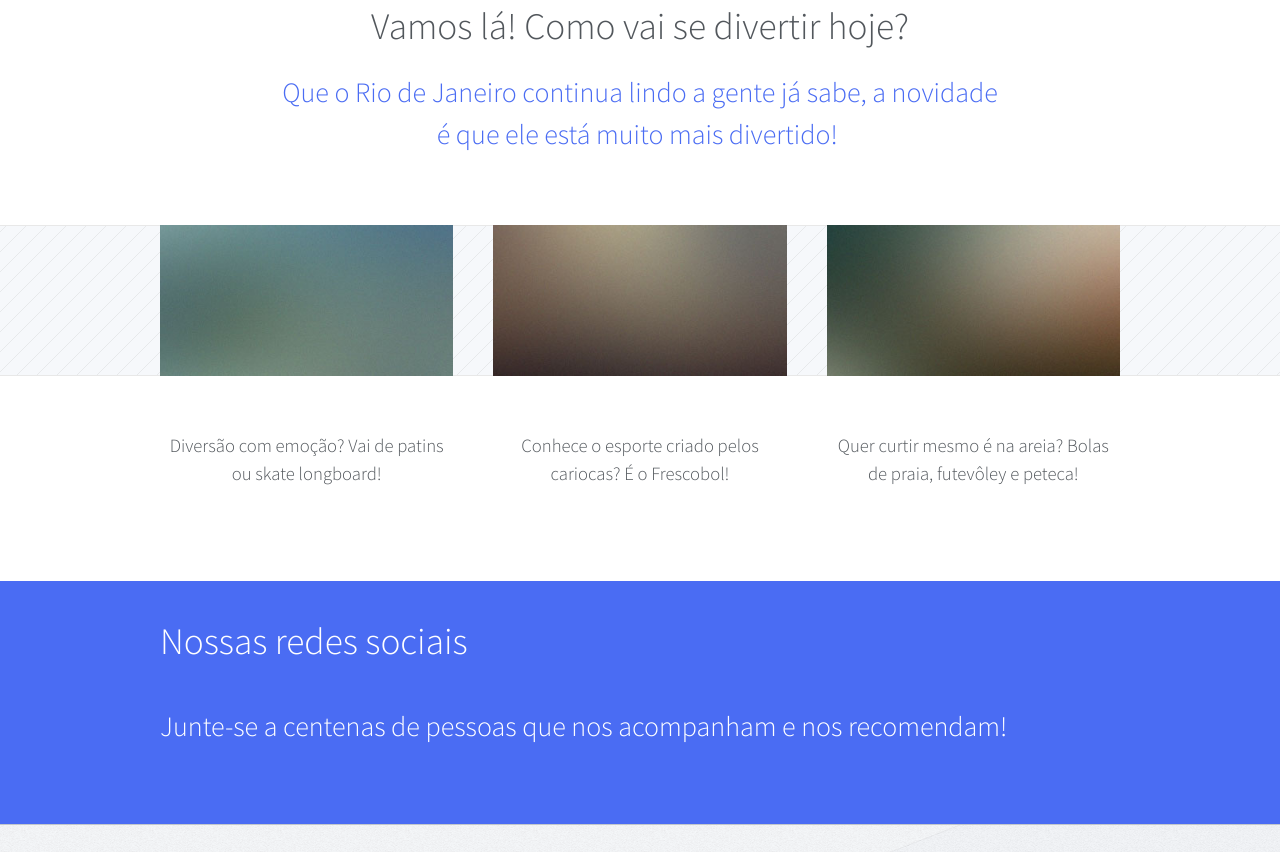
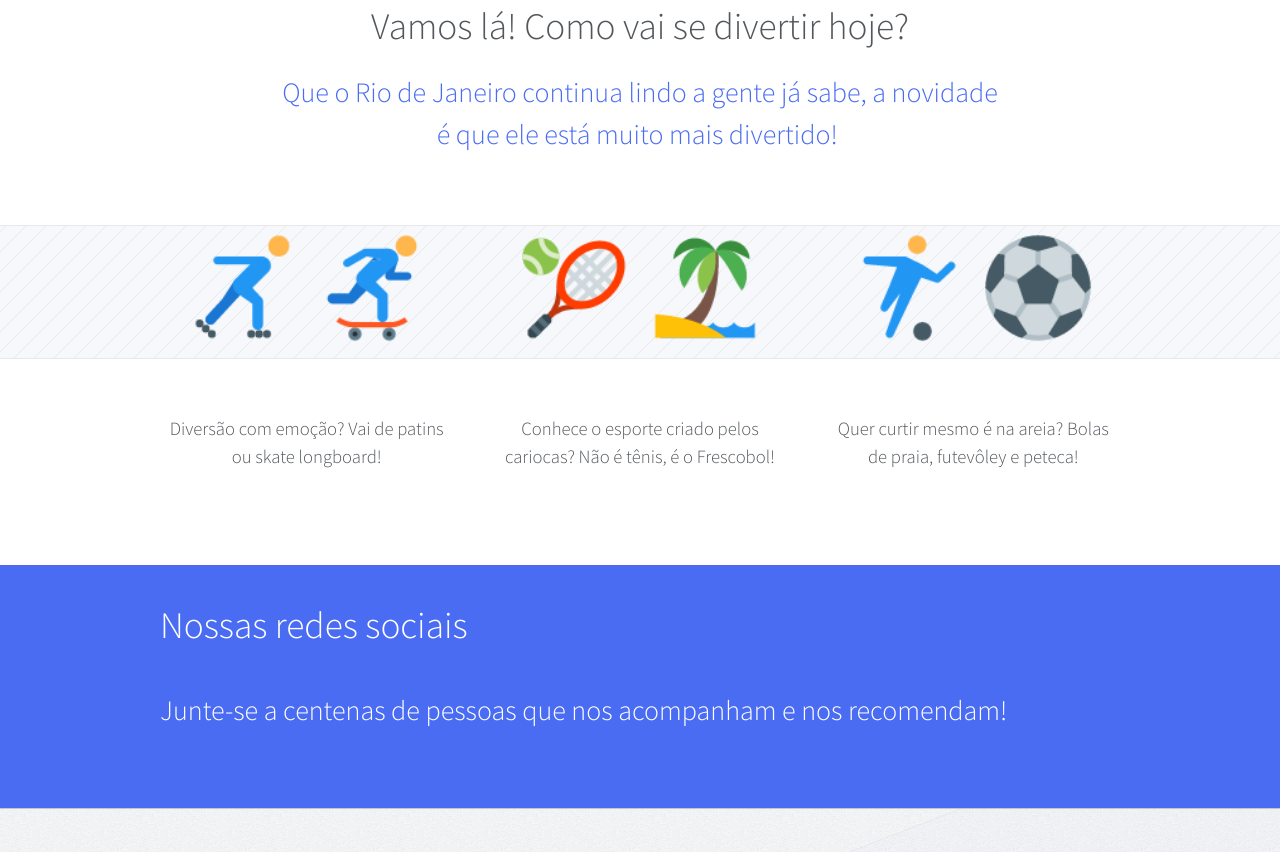
Before and after one commit to fredericomaia10/enjoyrj, a plain HTML site: page index.html in a window 1280 px wide. Shown: the part 1968-2820 px from the top of the page. Drawn offline with Linux system fonts and the light colour scheme.

Commit message:
Ajustando icones e rede social.

```diff
--- a/css/style.css
+++ b/css/style.css
@@ -957,3 +957,8 @@
 	#social-right a {
 		border-bottom: 0;
 	}
+
+	#sports .icon-sport {
+		display: inline-block;
+		width: 43%;
+	}
--- a/index.html
+++ b/index.html
@@ -116,32 +116,33 @@
                     &eacute; que ele est&aacute; muito mais divertido!&nbsp;</p>
             </header>
 
-            <div data-index="1" class="row features  fakefeatures2row">
+            <div id="sports" data-index="1" class="row features  fakefeatures2row">
                 <section class="4u 12u(2) feature">
                     <div class="image-wrapper first">
-                        <a href="#" class="image featured">
-                            <img data-id="image_features2_1" src="images/pic03.jpg" alt="">
-
-                        </a>
+                        <div class="image featured">
+                            <img data-id="image_features2_1" src="images/roller-skating.png" alt="Patins" class="icon-sport">
+                            <img data-id="image_features2_1" src="images/skateboarding.png" alt="Skate" class="icon-sport">
+                        </div>
                     </div>
                     <p>Divers&atilde;o com emo&ccedil;&atilde;o? Vai de patins ou skate longboard!</p>
                 </section>
 
                 <section class="4u 12u(2) feature">
-                    <div class="image-wrapper ">
-                        <a href="#" class="image featured">
-                            <img data-id="image_features2_2" src="images/pic04.jpg" alt="">
-                        </a>
+                    <div class="image-wrapper">
+                        <div class="image featured">
+                            <img data-id="image_features2_2" src="images/raquete.png" alt="" class="icon-sport">
+                            <img data-id="image_features2_2" src="images/praia.png" alt="Praia" class="icon-sport">
+                        </div>
                     </div>
-                    <p>Conhece o esporte criado pelos cariocas? &Eacute; o Frescobol!</p>
+                    <p>Conhece o esporte criado pelos cariocas? Não é tênis, &eacute; o Frescobol!</p>
                 </section>
 
                 <section class="4u 12u(2) feature">
                     <div class="image-wrapper ">
-                        <a href="#" class="image featured">
-                            <img data-id="image_features2_3" src="images/pic05.jpg" alt="">
-
-                        </a>
+                        <div class="image featured">
+                            <img data-id="image_features2_3" src="images/futebol.png" alt="Futebol" class="icon-sport">
+                            <img data-id="image_features2_3" src="images/bola-futevoley.png" alt="Bola" class="icon-sport">
+                        </div>
                     </div>
                     <p>Quer curtir mesmo é na areia? Bolas de praia, futev&ocirc;ley e peteca!</p>
                 </section>
```
Also changed, not shown: images/bola-futevoley.png (added), images/futebol.png (added), images/praia.png (added), images/raquete.png (added), images/roller-skating.png (added), images/skateboarding.png (added).
